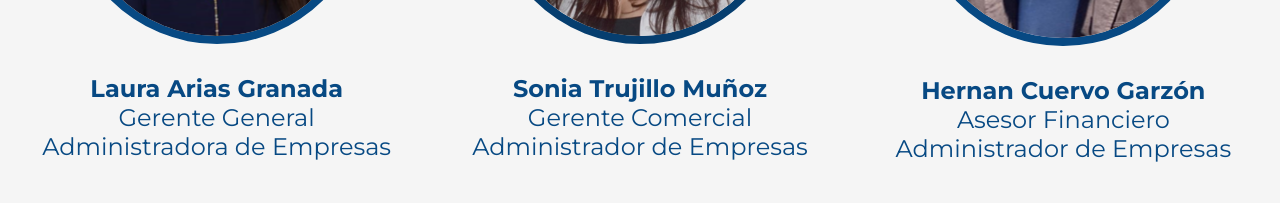
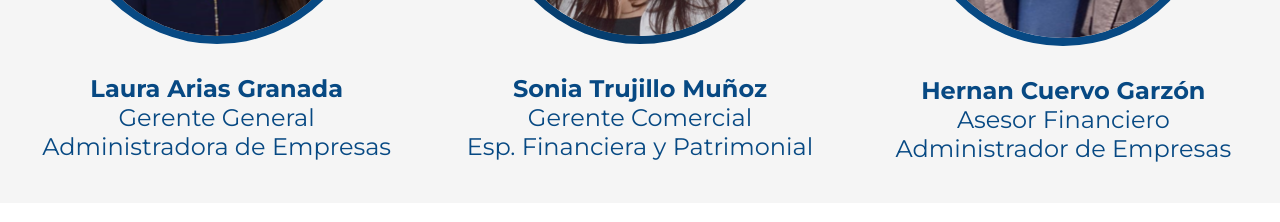
Before and after one commit to LedicaDev/lagsi, a React (Vite) app: page / in a window 1280 px wide. Shown: the part 4520-4742 px from the top of the page. Built offline with nearby package versions, Linux system fonts and the light colour scheme.

Commit message:
Actualización repositorio

```diff
--- a/src/assets/css/servicios.css
+++ b/src/assets/css/servicios.css
@@ -40,7 +40,7 @@
 }
 
 .card:hover{
-    margin-bottom: 15px;
+    transform: translateY(-10px);
 
     box-shadow: rgba(50, 50, 93, 0.25) 0px 50px 100px -20px, rgba(0, 0, 0, 0.3) 0px 30px 60px -30px;
 }
--- a/src/components/Contacto.jsx
+++ b/src/components/Contacto.jsx
@@ -56,7 +56,7 @@ const Contacto = () => {
                 Escríbenos &nbsp;<i className="bx bx-edit"></i>
               </span>
             </div>
-            <form className="contact-form" action="https://formsubmit.co/gerentelagsi@gmail.com" method="POST" onSubmit={handleSubmit}>
+            <form className="contact-form" action="https://formsubmit.co/gerencia@lagsi.com.co" method="POST" onSubmit={handleSubmit}>
                 <label className="tag-company" htmlFor="">
                   Empresa
                   <input
--- a/src/components/Equipo.jsx
+++ b/src/components/Equipo.jsx
@@ -21,7 +21,7 @@ const Equipo = () => {
             <img className="image3" src={ImageTeam3} alt="" />
             <h2 className="team-name">Sonia Trujillo Muñoz </h2>
             <span>Gerente Comercial</span>
-            <span className="span-2">Administrador de Empresas</span>
+            <span className="span-2">Esp. Financiera y Patrimonial</span>
           </div>
           <div className="team-item">
             <img src={ImageTeam2} alt="" />
```
